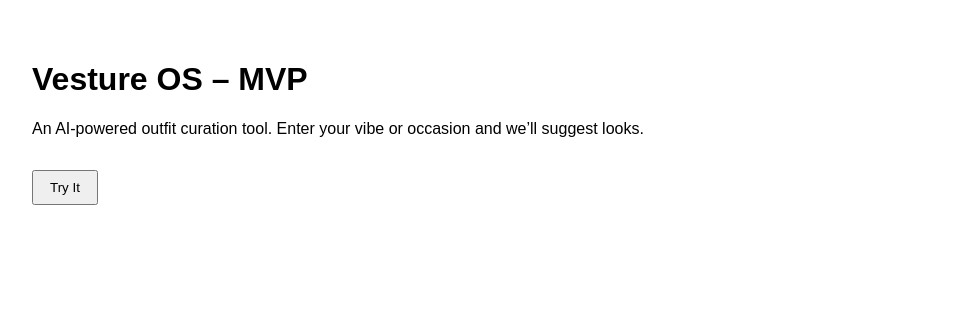
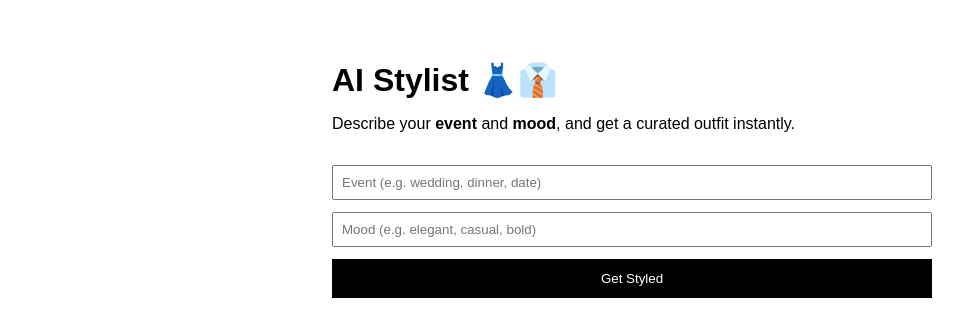
Before and after one commit to vejay650/vesture-os-mvp, a Next.js app: page / in a window 1280 px wide. Shown: the top 336 px of the page, without its empty margins (8-971 px from the left). Built offline with nearby package versions, Linux system fonts and the light colour scheme.

Commit message:
Update index.tsx

```diff
--- a/pages/index.tsx
+++ b/pages/index.tsx
@@ -1,18 +1,85 @@
 // pages/index.tsx
-import Link from "next/link";
+import { useState } from "react";
 
 export default function Home() {
+  const [event, setEvent] = useState("");
+  const [mood, setMood] = useState("");
+  const [suggestion, setSuggestion] = useState("");
+  const [loading, setLoading] = useState(false);
+  const [error, setError] = useState("");
+
+  const handleSubmit = async (e: React.FormEvent) => {
+    e.preventDefault();
+    setLoading(true);
+    setSuggestion("");
+    setError("");
+
+    try {
+      const res = await fetch("/api/curate", {
+        method: "POST",
+        headers: { "Content-Type": "application/json" },
+        body: JSON.stringify({ event, mood }),
+      });
+
+      const data = await res.json();
+      if (res.ok) {
+        setSuggestion(data.suggestion);
+      } else {
+        setError(data.error || "Something went wrong.");
+      }
+    } catch (err: any) {
+      setError("Failed to reach server.");
+    } finally {
+      setLoading(false);
+    }
+  };
+
   return (
-    <main style={{ padding: "2rem", fontFamily: "sans-serif" }}>
-      <h1>Vesture OS – MVP</h1>
-      <p>
-        An AI-powered outfit curation tool. Enter your vibe or occasion and we’ll suggest looks.
+    <main style={{ padding: "2rem", fontFamily: "sans-serif", maxWidth: "600px", margin: "0 auto" }}>
+      <h1 style={{ marginBottom: "1rem" }}>AI Stylist 👗👔</h1>
+      <p style={{ marginBottom: "2rem" }}>
+        Describe your <strong>event</strong> and <strong>mood</strong>, and get a curated outfit instantly.
       </p>
-      <Link href="/results">
-        <button style={{ marginTop: "1rem", padding: "0.5rem 1rem" }}>
-          Try It
+
+      <form onSubmit={handleSubmit} style={{ display: "flex", flexDirection: "column", gap: "0.75rem" }}>
+        <input
+          type="text"
+          placeholder="Event (e.g. wedding, dinner, date)"
+          value={event}
+          onChange={(e) => setEvent(e.target.value)}
+          style={{ padding: "0.5rem" }}
+          required
+        />
+        <input
+          type="text"
+          placeholder="Mood (e.g. elegant, casual, bold)"
+          value={mood}
+          onChange={(e) => setMood(e.target.value)}
+          style={{ padding: "0.5rem" }}
+          required
+        />
+        <button
+          type="submit"
+          disabled={loading}
+          style={{
+            padding: "0.75rem",
+            background: "#000",
+            color: "#fff",
+            border: "none",
+            cursor: "pointer",
+          }}
+        >
+          {loading ? "Styling..." : "Get Styled"}
         </button>
-      </Link>
+      </form>
+
+      {error && <p style={{ color: "red", marginTop: "1rem" }}>{error}</p>}
+      {suggestion && (
+        <div style={{ marginTop: "2rem", padding: "1rem", border: "1px solid #ccc" }}>
+          <h3>Suggested Outfit:</h3>
+          <p>{suggestion}</p>
+        </div>
+      )}
     </main>
   );
 }
```
